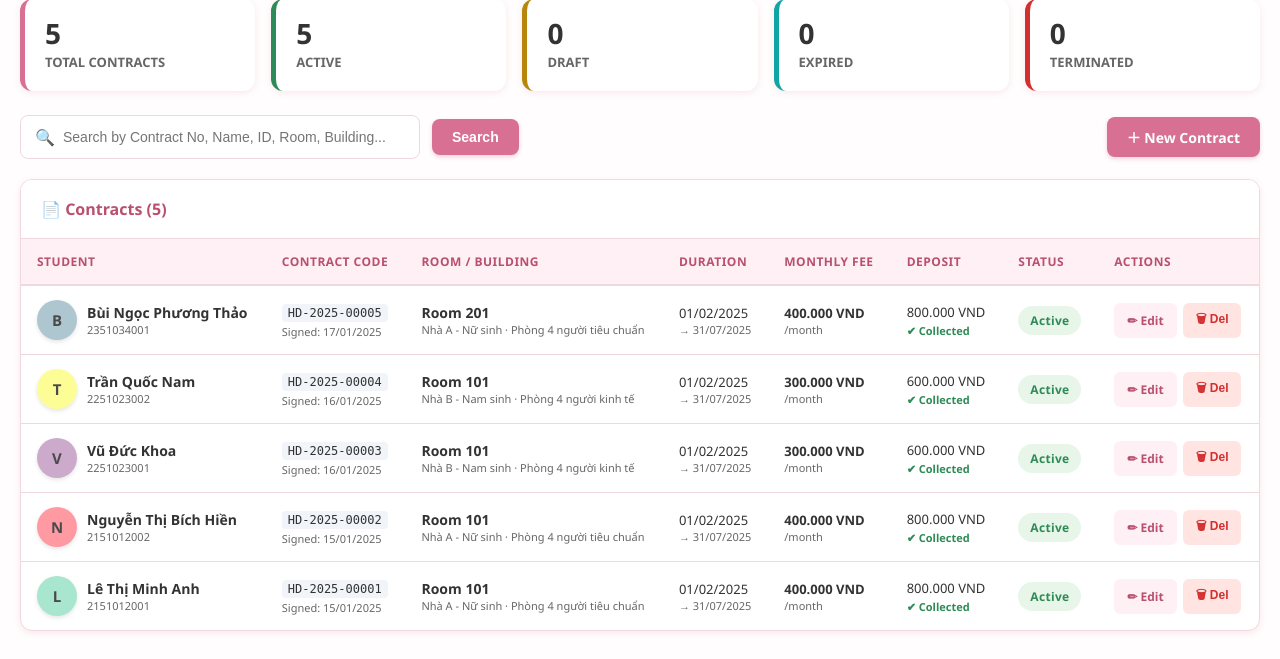
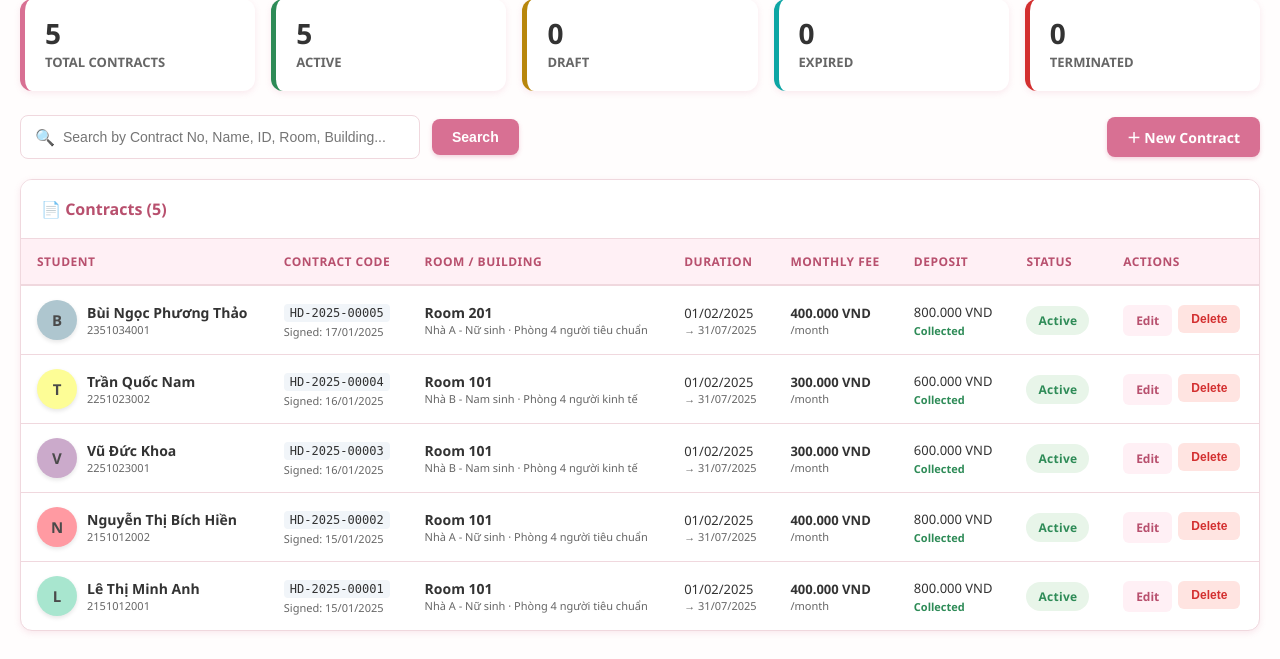
Before and after one commit to Hlh2207/Dormitory_Manager_HKT, a PHP site: page /ContractListView.php in a window 1280 px wide. Shown: the part 175-834 px from the top of the page. Run offline with PHP 8.4, Linux system fonts and the light colour scheme; data comes from the database, SQL or seed files in the repository.

Commit message:
Chỉnh Contract-My

```diff
--- a/ktx/ContractListView.php
+++ b/ktx/ContractListView.php
@@ -203,9 +203,9 @@ include 'header.php';
                             <div style="font-size:13px;white-space:nowrap"><?= fmtMoney((float)$ct['deposit_amount']) ?></div>
                             <div style="font-size:11px;margin-top:2px">
                                 <?php if ($ct['deposit_paid']): ?>
-                                <span class="dep-yes">✔ Collected</span>
+                                <span class="dep-yes">Collected</span>
                                 <?php else: ?>
-                                <span class="dep-no">— Pending</span>
+                                <span class="dep-no">Pending</span>
                                 <?php endif; ?>
                             </div>
                         </td>
@@ -213,12 +213,12 @@ include 'header.php';
                         <td>
                             <div style="display:flex;gap:6px;flex-wrap:wrap">
                                 <a href="ContractFormView.php?contract_id=<?= $ct['contract_id'] ?>"
-                                   class="btn btn-edit btn-sm">✏ Edit</a>
+                                   class="btn btn-edit btn-sm">Edit</a>
                                 <form method="POST"
                                       onsubmit="return confirm('Delete contract <?= htmlspecialchars(addslashes($ct['contract_code'])) ?> of <?= htmlspecialchars(addslashes($ct['full_name'])) ?>?')">
                                     <input type="hidden" name="action" value="delete">
                                     <input type="hidden" name="contract_id" value="<?= $ct['contract_id'] ?>">
-                                    <button type="submit" class="btn btn-danger btn-sm">🗑 Del</button>
+                                    <button type="submit" class="btn btn-danger btn-sm">Delete</button>
                                 </form>
                             </div>
                         </td>
```
